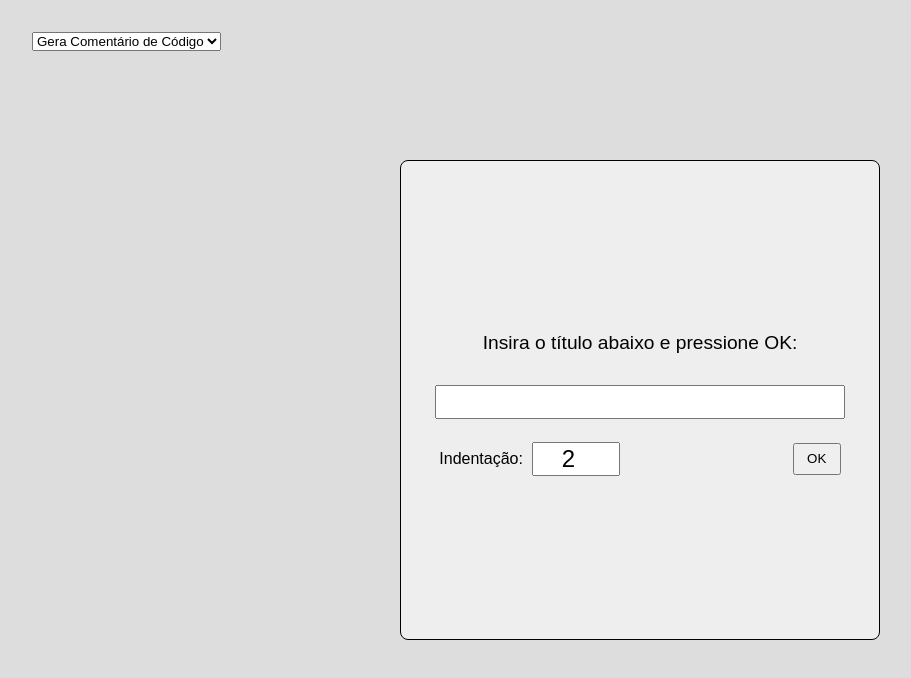
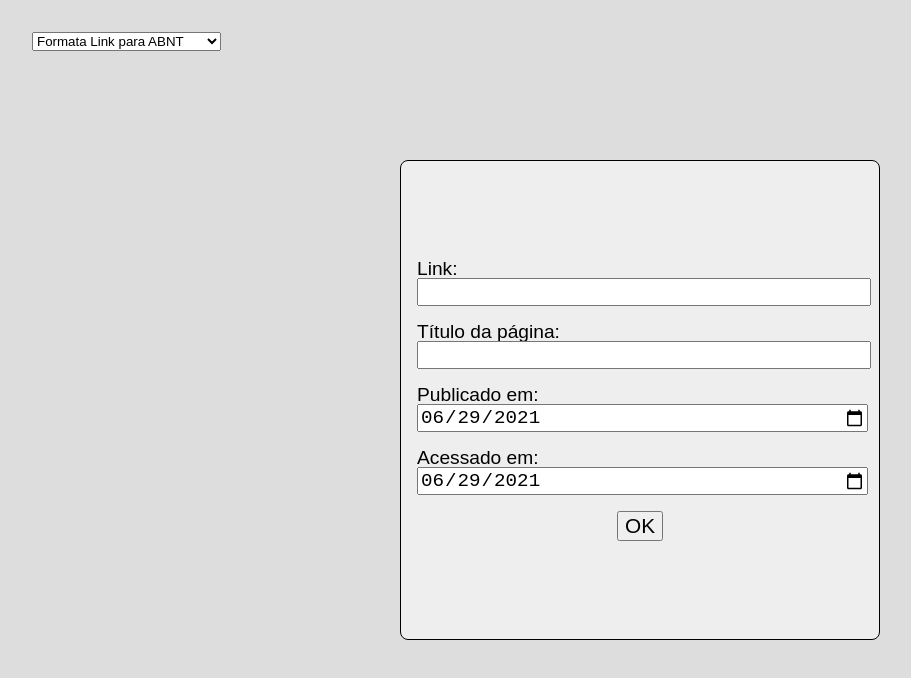
Before and after one commit to heltonricardo/ferramentas, a Svelte app in the folder web-version/: page / in a window 1280 px wide. Shown: the top 678 px of the page, without its empty margins (0-911 px from the left). Built offline with nearby package versions, Linux system fonts and the light colour scheme.

Commit message:
template do novo componente

```diff
--- a/web-version/src/App.svelte
+++ b/web-version/src/App.svelte
@@ -1,7 +1,8 @@
 <script>
+  import FormataAbnt from "./FormataAbnt/FormataAbnt.svelte";
   import FormataCodigo from "./FormataCodigo/FormataCodigo.svelte";
 
-  let escolha = 1;
+  let escolha = 2;
 </script>
 
 <style>
@@ -28,5 +29,7 @@
 
   {#if escolha === 1}
     <FormataCodigo />
+  {:else if escolha === 2}
+    <FormataAbnt />
   {/if}
 </div>
--- /dev/null
+++ b/web-version/src/FormataAbnt/FormataAbnt.svelte
@@ -0,0 +1,74 @@
+<script>
+  const hoje = new Date();
+
+  const hojestr = `${hoje.getYear() + 1900}-${(hoje.getMonth() + 1)
+    .toString()
+    .padStart("2", "0")}-${hoje.getDate().toString().padStart("2", "0")}`;
+
+  let link = "";
+  let titulo = "";
+  let publicacao = hojestr;
+  let acesso = hojestr;
+</script>
+
+<style>
+  #conteudo {
+    position: fixed;
+    top: 50%;
+    left: 50%;
+    transform: translate(-50%, -50%);
+    width: 30rem;
+    height: 30rem;
+    background-color: #eee;
+    border-radius: 0.5rem;
+    border-width: 1rem;
+    border-color: blue;
+    border: 0.1rem solid black;
+    padding: 1rem;
+
+    display: flex;
+    box-sizing: border-box;
+    flex-direction: column;
+    justify-content: center;
+  }
+
+  label {
+    font-size: 1.2rem;
+  }
+
+  input {
+    width: 100%;
+    margin-bottom: 1rem;
+    font-size: 1.2rem;
+  }
+
+  button {
+    font-size: 1.3rem;
+    width: fit-content;
+    align-self: center;
+  }
+</style>
+
+<div id="conteudo">
+  <label for="link">
+    Link:
+    <input type="text" id="link" bind:value={link} />
+  </label>
+
+  <label for="titulo">
+    Título da página:
+    <input type="text" id="titulo" bind:value={titulo} />
+  </label>
+
+  <label for="publicacao">
+    Publicado em:
+    <input type="date" id="publicacao" bind:value={publicacao} />
+  </label>
+
+  <label for="acesso">
+    Acessado em:
+    <input type="date" id="acesso" bind:value={acesso} />
+  </label>
+
+  <button>OK</button>
+</div>
```
